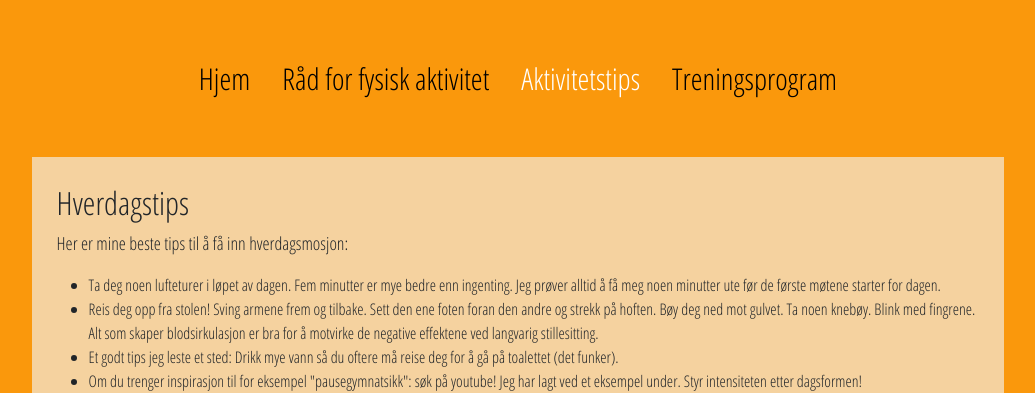
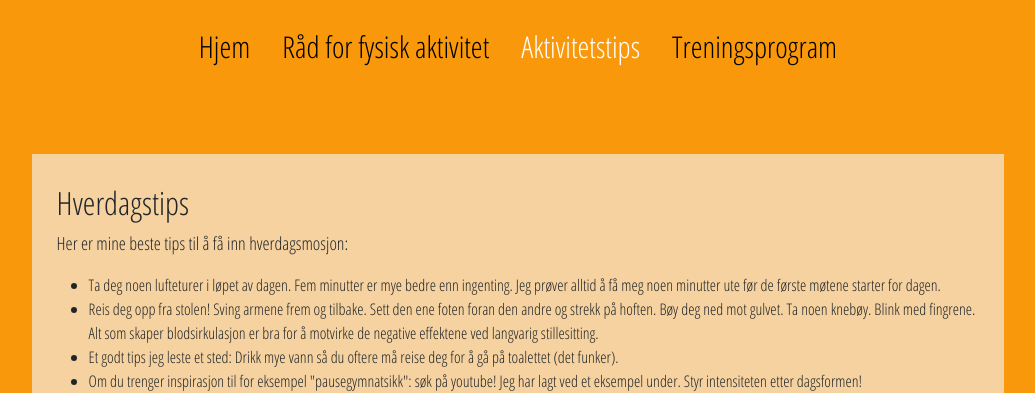
Before and after one commit to kand87dkdm1200/eksamen, a plain HTML site: page aktivitetstips.html in a window 1280 px wide. Shown: the top 393 px of the page, without its empty margins (122-1157 px from the left). Drawn offline with nearby package versions, Linux system fonts and the light colour scheme.

Commit message:
Modify bootstrap nav

```diff
--- a/aktivitetstips.html
+++ b/aktivitetstips.html
@@ -23,7 +23,7 @@
 <body>
 
     <header>
-        <ul class="nav justify-content-center py-5">
+        <ul class="nav justify-content-center py-3">
             <li class="nav-item">
                 <a class="nav-link" aria-current="page" href="index.html">Hjem</a>
             </li>
```
Also changed, not shown: index.html (+1 -1 lines), programmer.html (+1 -1 lines), radaktivitet.html (+1 -1 lines).
